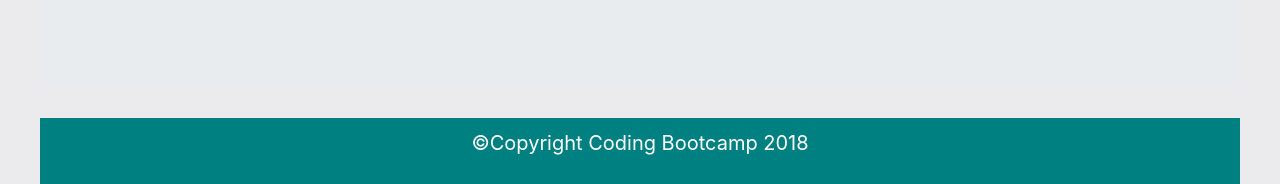
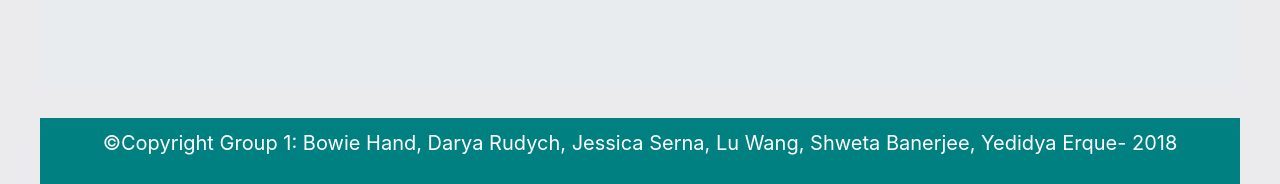
Before and after one commit to bowielh/Project2_Group1, a Python web app: template templates/statisticalAnalysis.html in a window 1280 px wide. Shown: the part 2695-2879 px from the top of the page. Run offline with Jinja, Linux system fonts and the light colour scheme; the template is opened without the code that fills it, so the values that code supplies are empty; some libraries are stand-ins or nearby versions.

Commit message:
Updated the footer.

```diff
--- a/templates/analysis.html
+++ b/templates/analysis.html
@@ -57,8 +57,8 @@
   <!-- /.container -->
 
   <div class="footer">
-      <p> &#169;Copyright Coding Bootcamp 2018</p>
-    </div>
+      <p> &#169;Copyright Group 1: Bowie Hand, Darya Rudych, Jessica Serna, Lu Wang, Shweta Banerjee, Yedidya Erque- 2018</p>
+  </div>
 
       <!-- Optional JavaScript -->
       <!-- jQuery first, then Popper.js, then Bootstrap JS -->
--- a/templates/conclusion.html
+++ b/templates/conclusion.html
@@ -74,7 +74,7 @@
             </div>
           </div>
           <div class="footer">
-            <p> &#169;Copyright Coding Bootcamp 2018</p>
+            <p> &#169;Copyright Group 1: Bowie Hand, Darya Rudych, Jessica Serna, Lu Wang, Shweta Banerjee, Yedidya Erque- 2018</p>
           </div>
         </div>
 
--- a/templates/index.html
+++ b/templates/index.html
@@ -72,8 +72,8 @@
 
 
   <div class="footer">
-      <p> &#169;Copyright Coding Bootcamp 2018</p>
-    </div>
+      <p> &#169;Copyright Group 1: Bowie Hand, Darya Rudych, Jessica Serna, Lu Wang, Shweta Banerjee, Yedidya Erque- 2018</p>
+  </div>
 
       <!-- Optional JavaScript -->
       <!-- jQuery first, then Popper.js, then Bootstrap JS -->
--- a/templates/statisticalAnalysis.html
+++ b/templates/statisticalAnalysis.html
@@ -84,8 +84,8 @@
   <!-- /.container -->
 
   <div class="footer">
-      <p> &#169;Copyright Coding Bootcamp 2018</p>
-    </div>
+      <p> &#169;Copyright Group 1: Bowie Hand, Darya Rudych, Jessica Serna, Lu Wang, Shweta Banerjee, Yedidya Erque- 2018</p>
+  </div>
 
       <!-- Optional JavaScript -->
       <!-- jQuery first, then Popper.js, then Bootstrap JS -->
```
